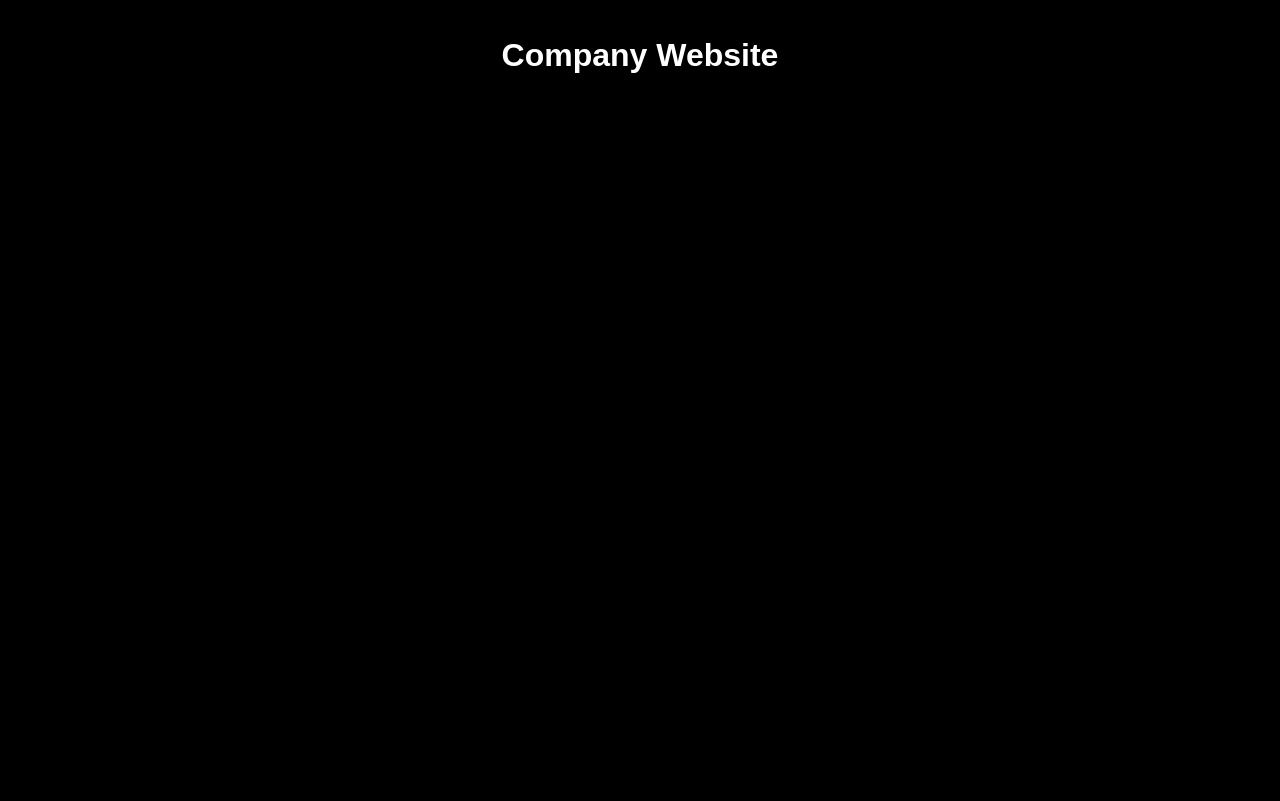
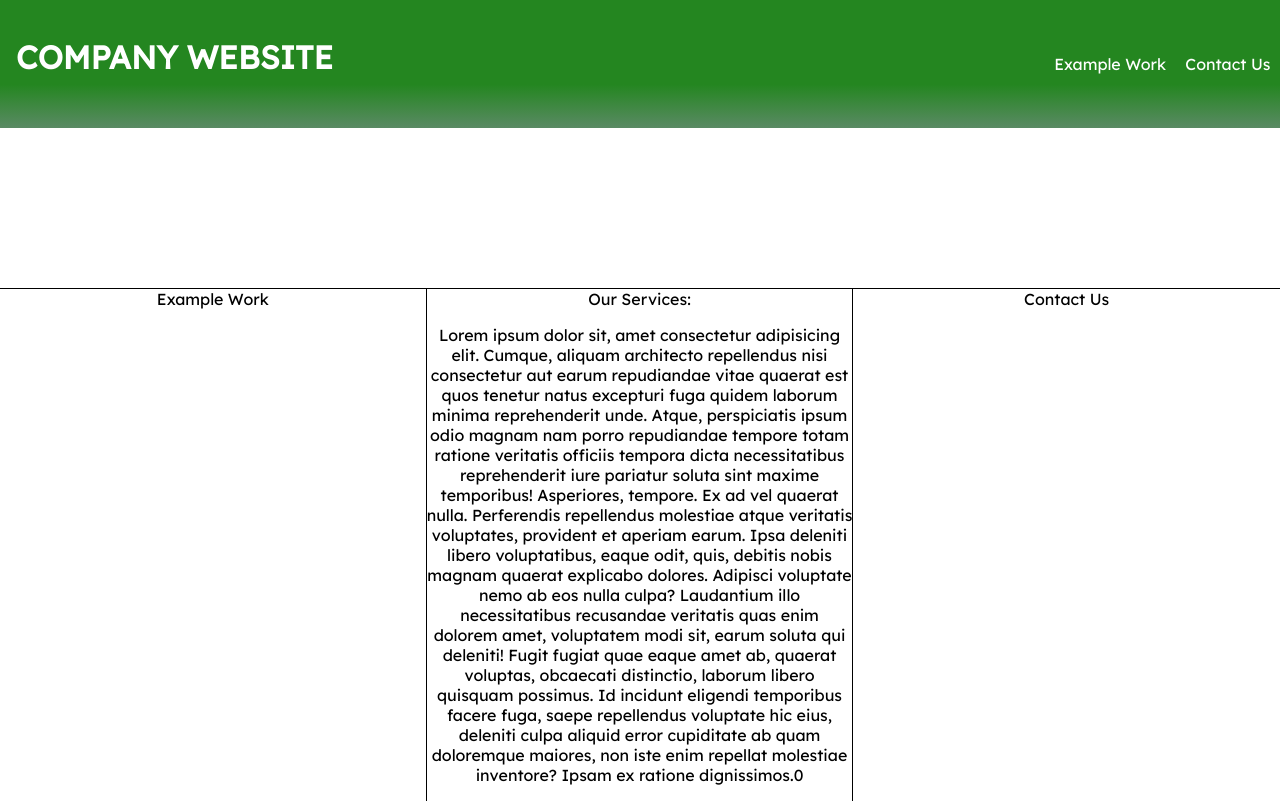
Before and after one commit to website-tester/company, a plain HTML site: page index.html in a window 1280 px wide. Drawn offline with Linux system fonts and the light colour scheme.

Commit message:
Add files via upload

```diff
--- /dev/null
+++ b/global.css
@@ -0,0 +1,128 @@
+@charset "UTF-8";
+@import url('https://fonts.googleapis.com/css2?family=Lexend+Deca&display=swap');
+
+::-webkit-scrollbar {
+	width: 10px; /* width of top-to-down */
+	height: 0px; /* height of left-to-right */
+}
+::-webkit-scrollbar-track {
+	background-color: #999;
+}
+::-webkit-scrollbar-thumb {
+	background: #555;
+	border-radius: 10px;
+}
+::-webkit-scrollbar-thumb:hover {
+	background: #555;
+}
+
+html, body {
+	background-color: white;
+	color: black;
+	margin: 0px !important;
+	padding: 0px !important;
+	top: 0px;
+	left: 0px;
+	min-height: 100vh;
+	width: 100vw;
+	min-width: 100vw;
+	max-width: 100vw;
+	overflow-y: scroll; /* optional */
+}
+
+body {
+	display: flex; /* or css grid for more intricate layouts */
+	flex-direction: column;
+}
+
+body * {
+	font-family: 'Lexend Deca', Arial, Helvetica, sans-serif;
+}
+
+html, body, * {
+    -moz-box-sizing: border-box;
+    -webkit-box-sizing: border-box;
+     box-sizing: border-box;
+}
+
+
+header {
+	background-image: linear-gradient(rgb(36, 134, 32) 66%, rgb(90, 138, 100));
+	padding: 0px;
+	margin: 0px;
+	height: 8rem;
+	display: flex;
+	text-transform: uppercase;
+	color: white;
+}
+header section {
+	justify-content: flex-start;
+	margin: 0px;
+	padding: 0px;
+}
+header h1 {
+	font-size: 32px;
+	padding: 10px .5em;
+	vertical-align: middle;
+}
+
+nav {
+	margin: 0px;
+	padding: 0px;
+	justify-content: flex-end;
+	flex-grow: 1;
+
+	display: flex;
+	justify-content: right;
+	align-items: center;
+}
+nav p {
+	padding: .5rem;
+	margin: 0px;
+	display: inline-block;
+}
+nav a {
+	text-decoration: none;
+	color: white;
+	text-transform: capitalize;
+
+	display: inline-block;
+	padding: .1rem;
+	margin: 0px;
+}
+nav a:hover {
+	background-color: black;
+	color: white;
+}
+
+
+main {
+	margin: 10rem 0px 0px 0px;
+	padding: 0p;
+	flex-grow: 1; /* make it stretch to the bottom even if little content */
+	background-color: white;
+	color: black;
+
+	text-align: center;
+	display: grid;
+	grid-auto-flow: column;
+	grid-auto-columns: 1fr;
+}
+
+#main_left, #main_middle {
+	border-right: 1px solid black;
+}
+main > * {
+	border-top: 1px solid black;
+}
+
+
+select, option {
+	margin-bottom: 1ch;
+	background-color: white;
+	color: black;
+}
+
+main.mobile_resizer {
+	padding: 0px .5ch;
+}
--- /dev/null
+++ b/global.js
@@ -0,0 +1,50 @@
+"use strict";
+
+const lmnt = selector => document.querySelector(selector),
+lmnts = (...selectors) => [...document.querySelectorAll(selectors)]
+
+const body = lmnt(`body`),
+header = lmnt(`header`),
+nav_bar = lmnt(`#nav_bar`),
+main = lmnt(`main`),
+main_sections = lmnts(`main section`)
+
+// offsetWidth includes scrollbar width and is width
+// clientWidth excludes scrollbar width
+// scroll_bar_width = (+document.body.offsetWidth) - (+document.body.clientWidth)
+// let set_width
+// function set_max_widths () {
+// 	set_width = nav_bar.style.width = main.style.width = header.style.width =
+// 	nav_bar.style.maxWidth = main.style.maxWidth =
+// 	header.style.maxWidth = (+document.body.offsetWidth)+`px`
+	// main_sections.forEach(section => section.maxWidth = (+document.body.clientWidth-10)+`px`)
+
+	// if (body.clientWidth <991) main.classList.add('mobile_resizer')
+	// else main.classList.remove('mobile_resizer')
+// }
+// window.onresize = set_max_widths
+// set_max_widths ()
+/*
+when the user scrolls down, hide the navbar
+when the user scrolls up, show the navbar
+when fully scrolled up, show navbar and title */
+// let prev_scroll_pos = window.scrollY
+// window.onscroll = () => {
+// 	header.style.top = (!window.scrollY ? 0 :
+// 		nav_bar.clientHeight * (prev_scroll_pos > window.scrollY)
+// 			- header.clientHeight ) + `px`
+
+// 	prev_scroll_pos = window.scrollY
+// }
+
+
+
+// const temp_top = header.clientHeight
+
+// let my_interval = setInterval(function () {
+// 	if (temp_top == header.clientHeight) return
+// 	main.style.top = +header.clientHeight+`px`
+// 	clearInterval(my_interval)
+// }, 5)
+
+// set_max_widths ()
--- a/index.html
+++ b/index.html
@@ -5,13 +5,41 @@
 	<meta http-equiv="X-UA-Compatible" content="IE=edge" />
 	<meta name="viewport" content="width=device-width, initial-scale=1.0" />
 	<title>Company Website</title>
+    <link href="global.css" rel="stylesheet" />
 	<link href="styles.css" rel="stylesheet" />
+	<script defer type="text/javascript" src="global.js"></script>
 	<script defer type="text/javascript" src="script.js"></script>
 </head>
 <body>
 
+	<header id="header">
+		<section>
+			<h1>Company Website</h1>
+		</section>
+
+		<nav id="nav_bar">
+			<p><a href="pages/examples/index.html">Example Work</a></p>
+			<p><a href="pages/examples/index.html">Contact Us</a></p>
+		</nav>
+	</header>
+
+
 	<main>
-		<h1>Company Website</h1>
+		<aside id="main_left">Example Work</aside>
+
+		<article id="main_middle">
+			Our Services:
+
+			<p id="lorem">
+				Lorem ipsum dolor sit, amet consectetur adipisicing elit. Cumque, aliquam architecto repellendus nisi consectetur aut earum repudiandae vitae quaerat est quos tenetur natus excepturi fuga quidem laborum minima reprehenderit unde.
+				Atque, perspiciatis ipsum odio magnam nam porro repudiandae tempore totam ratione veritatis officiis tempora dicta necessitatibus reprehenderit iure pariatur soluta sint maxime temporibus! Asperiores, tempore. Ex ad vel quaerat nulla.
+				Perferendis repellendus molestiae atque veritatis voluptates, provident et aperiam earum. Ipsa deleniti libero voluptatibus, eaque odit, quis, debitis nobis magnam quaerat explicabo dolores. Adipisci voluptate nemo ab eos nulla culpa?
+				Laudantium illo necessitatibus recusandae veritatis quas enim dolorem amet, voluptatem modi sit, earum soluta qui deleniti! Fugit fugiat quae eaque amet ab, quaerat voluptas, obcaecati distinctio, laborum libero quisquam possimus.
+				Id incidunt eligendi temporibus facere fuga, saepe repellendus voluptate hic eius, deleniti culpa aliquid error cupiditate ab quam doloremque maiores, non iste enim repellat molestiae inventore? Ipsam ex ratione dignissimos.0
+			</p>
+		</article>
+
+		<aside id="main_right">Contact Us</aside>
 	</main>
 
 </body>
--- a/script.js
+++ b/script.js
@@ -1,4 +1 @@
 "use strict";
-
-const lmnt = selector => document.querySelector(selector),
-lmnts = (...selectors) => [...document.querySelectorAll(selectors)]
--- a/styles.css
+++ b/styles.css
@@ -1,24 +1 @@
 @charset "UTF-8";
-
-html, body {
-	background-color: black;
-	color: white;
-	margin: 0px;
-	padding: 0px;
-	top: 0px;
-	left: 0px;
-	min-height: 100vh;
-	width: 100vw;
-	font-family: 'Futura', 'Gill Sans', 'Gill Sans MT', Calibri, 'Trebuchet MS', Arial, Helvetica, sans-serif;
-	text-align: center;
-	overflow-x: hidden;
-}
-
-
-body * {
-	font-family: Arial, Helvetica, sans-serif;
-}
-
-main {
-	padding: 1rem;
-}
```
Lines whose indentation alone changed are shown as unchanged.
